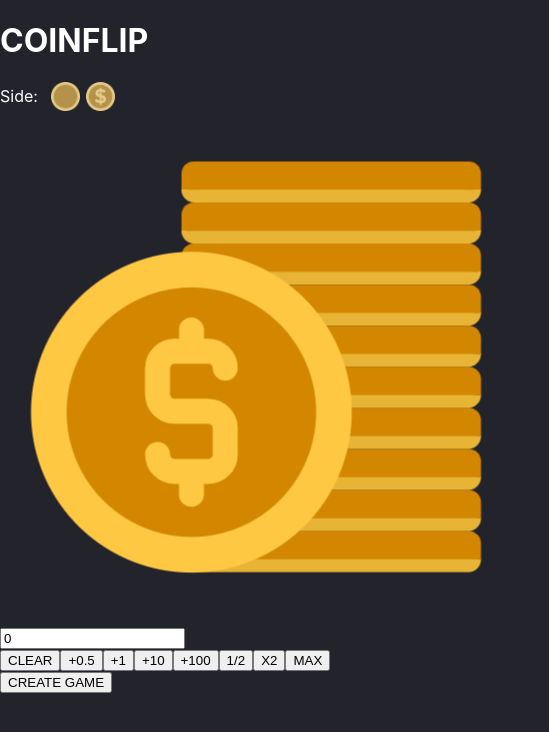
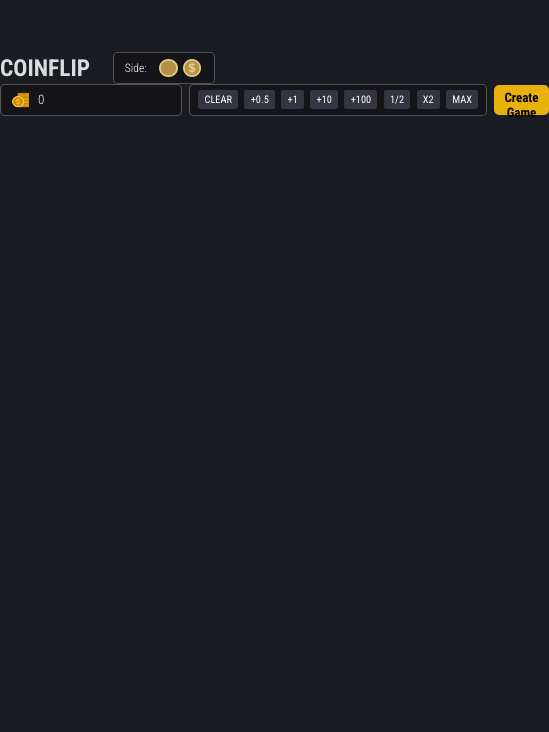
Before and after one commit to adrianxfilip/coinflip-client, a React (Create React App) app: page / in a window 390 px wide. Shown: the top 732 px of the page, 549 px wide, since content can reach past the window. Built offline with nearby package versions, Linux system fonts and the light colour scheme.

Commit message:
Finished control panel on desktop - TODO : Optimize control panel look for mobile

```diff
--- a/public/index.html
+++ b/public/index.html
@@ -10,6 +10,9 @@
       content="Web site created using create-react-app"
     />
     <link rel="apple-touch-icon" href="%PUBLIC_URL%/logo192.png" />
+    <link rel="preconnect" href="https://fonts.googleapis.com">
+<link rel="preconnect" href="https://fonts.gstatic.com" crossorigin>
+<link href="https://fonts.googleapis.com/css2?family=Roboto+Condensed:wght@300;400;700&display=swap" rel="stylesheet">
     <!--
       manifest.json provides metadata used when your web app is installed on a
       user's mobile device or desktop. See https://developers.google.com/web/fundamentals/web-app-manifest/
--- a/src/Components/ControlPanel.js
+++ b/src/Components/ControlPanel.js
@@ -62,7 +62,7 @@ export default function ControlPanel() {
           <button>X2</button>
           <button>MAX</button>
         </div>
-        <button className="submit-bet">CREATE GAME</button>
+        <button className="submit-bet">Create Game</button>
       </div>
     </div>
   );
--- a/src/Styles/ControlPanel.scss
+++ b/src/Styles/ControlPanel.scss
@@ -1,30 +1,140 @@
-.control-panel-container{
-    .side-pick-container{
-        h1{
-            color: white;
-        }
-        .side-pick-wrapper{
+.control-panel-container {
+  margin: 4em auto;
+  font-family: 'Roboto Condensed', sans-serif;
+  width: fit-content;
+  display: flex;
+  flex-wrap: wrap;
+  font-size: 15px;
+  .side-pick-container {
     display: flex;
     align-items: center;
-            p{
+    h1 {
+      color: #dcdcdc;
+      font-size: 1.8em;
+      margin: 0 1em 0 0;
+      font-weight: 700;
+    }
+    .side-pick-wrapper {
+      height: 1.5em;
+      background-color: #141419;
+      width: fit-content;
+      padding: .4em .8em;
+      border: 1px solid rgba(122, 122, 122, 0.616);
+      border-radius: 5px;
+      align-items: center;
+      margin: 0 .5em 0 0;
+      display: flex;
+      align-items: center;
+      p {
         color: white;
         margin: 0;
         margin: 0 10px 0 0;
+        font-weight: 300;
+        font-size: .9em;
       }
-            img{
-                width: 1.8em;
+      img {
+        display: block;
+        width: 1.4em;
         cursor: pointer;
-                margin: 0 .2em;
+        margin: 0 0.2em;
         filter: saturate(50%);
         transition: all 0.1s linear;
       }
-            img:hover{
+      img:hover {
         transform: scale(1.05);
       }
-            .selected-side{
+      .selected-side {
         filter: saturate(100%);
         transform: scale(1.05);
       }
     }
   }
+  .bet-amount-container {
+    display: flex;
+    align-items: center;
+    font-size: 1em;
+    button {
+      margin: 0;
+      border: none;
     }
+    .amount-wrapper {
+      height: 1.5em;
+      background-color: #141419;
+      width: fit-content;
+      padding: .4em .8em;
+      border: 1px solid rgba(122, 122, 122, 0.616);
+      border-radius: 5px;
+      display: flex;
+      align-items: center;
+      margin: 0 .5em 0 0;
+      img {
+        width: 1.4em;
+        margin: 0 0.5em 0 0;
+      }
+      input {
+        background-color: transparent;
+        border: none;
+        color: white;
+        font-family: 'Roboto Condensed', sans-serif;
+        font-size: 1em;
+        font-weight: 300;
+      }
+      input:focus {
+        outline: none;
+      }
+      input::-webkit-outer-spin-button,
+      input::-webkit-inner-spin-button {
+        -webkit-appearance: none;
+        margin: 0;
+      }
+      input[type="number"] {
+        -moz-appearance: textfield;
+      }
+    }
+    .controls-wrapper {
+      height: 1.5em;
+      background-color: #141419;
+      width: fit-content;
+      padding: .4em;
+      border: 1px solid rgba(122, 122, 122, 0.616);
+      border-radius: 5px;
+      display: flex;
+      align-items: center;
+      margin: 0 .5em 0 0;
+      button{
+        font-family: 'Roboto Condensed', sans-serif;
+        background-color: #333541;
+        color: white;
+        border-radius: 2px;
+        margin: 0 .3em;
+        cursor: pointer;
+        font-size: .8em;
+        padding: .3em .6em;
+      }
+    }
+    .submit-bet{
+      font-family: 'Roboto Condensed', sans-serif;
+      height: 1.5em;
+      box-sizing: content-box;
+      padding: .4em .8em;
+      font-size: 1em;
+      color: black    ;
+      font-weight: 700;
+      background-color: #e9b10b;
+      border-radius: 5px;
+      cursor: pointer;
+    }
+  }
+}
+
+@media only screen and (max-width: 1100px) {
+  .control-panel-container{
+    font-size: 14px;
+  }
+}
+
+@media only screen and (max-width: 1000px) {
+  .control-panel-container{
+    font-size: 13px;
+  }
+}
--- a/src/index.css
+++ b/src/index.css
@@ -5,7 +5,7 @@ body {
     sans-serif;
   -webkit-font-smoothing: antialiased;
   -moz-osx-font-smoothing: grayscale;
-  background-color: rgb(35, 35, 44);
+  background-color: #1a1c24;
 }
 
 code {
```
Lines whose indentation alone changed are shown as unchanged.
